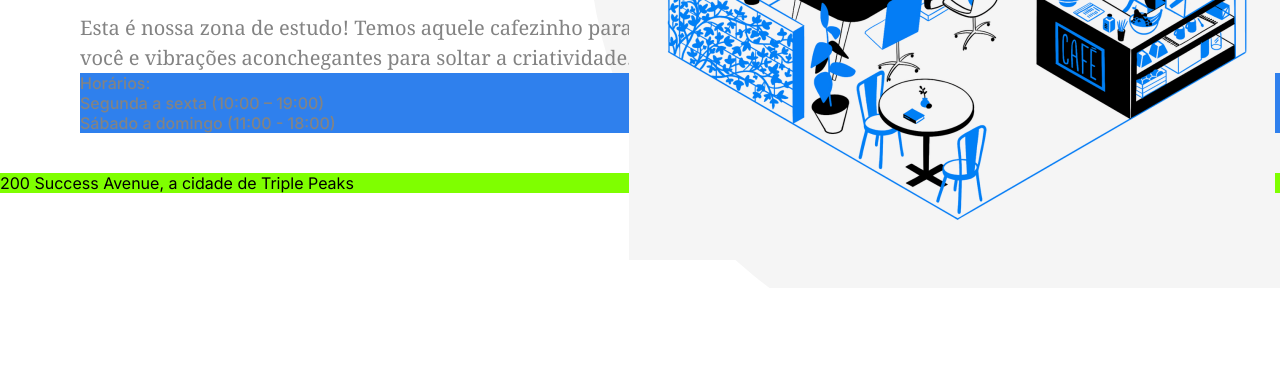
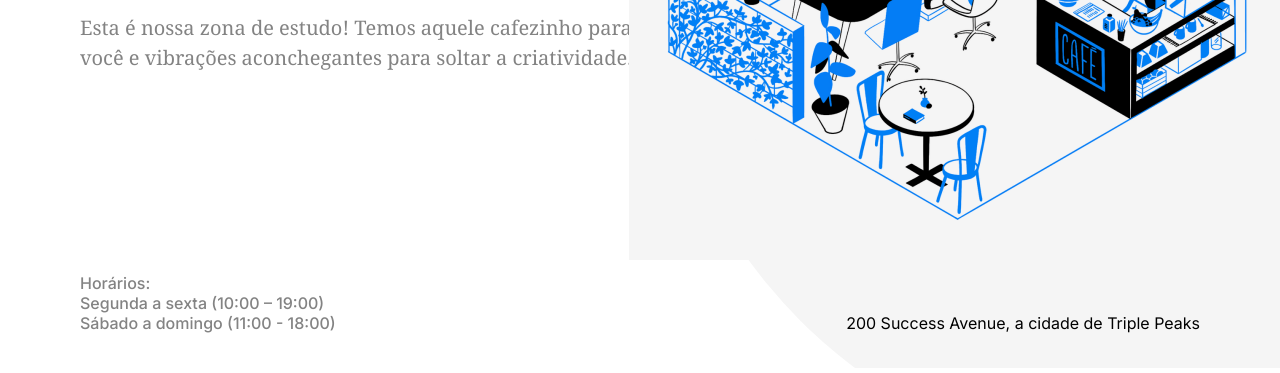
Before and after one commit to Jhoneyrrosa/web_project_coffeeshop, a plain HTML site: page index.html in a window 1280 px wide. Shown: the part 432-805 px from the top of the page. Drawn offline with nearby package versions, Linux system fonts and the light colour scheme.

Commit message:
Ajuste e conclusão do header

```diff
--- a/index.html
+++ b/index.html
@@ -46,7 +46,7 @@
           você e vibrações aconchegantes para soltar a criatividade.
         </p>
         <img class="header__image" src="./images/inside_coffee_shop.png" />
-        <div class="header__foote">
+        <div class="header__footer-list">
           <ul class="header__list">
             <li class="header__footer">Horários:</li>
             <li class="header__footer">Segunda a sexta (10:00 – 19:00)</li>
--- a/pages/index.css
+++ b/pages/index.css
@@ -21,7 +21,6 @@
 }
 
 .logo {
-  background-color: blueviolet;
   position: relative;
   display: flex;
   justify-content: space-between;
@@ -88,11 +87,16 @@
   right: 5px;
 }
 
+.header__footer-list {
+  display: flex;
+  justify-content: space-between;
+  margin: 0 80px 40px 0;
+}
+
 .header__list {
-  background-color: #2f80ed;
   margin: 0 0 40px 80px;
   list-style: none;
-  margin: 0 0 40px 80px;
+  margin: 200px 0 40px 80px;
 }
 
 .header__footer {
@@ -104,7 +108,6 @@
 }
 
 .header__paragraph {
-  background-color: chartreuse;
-  margin-bottom: 40px;
-  margin: ;
+  margin: 200px 0 40px 0;
+  align-self: flex-end;
 }
```
